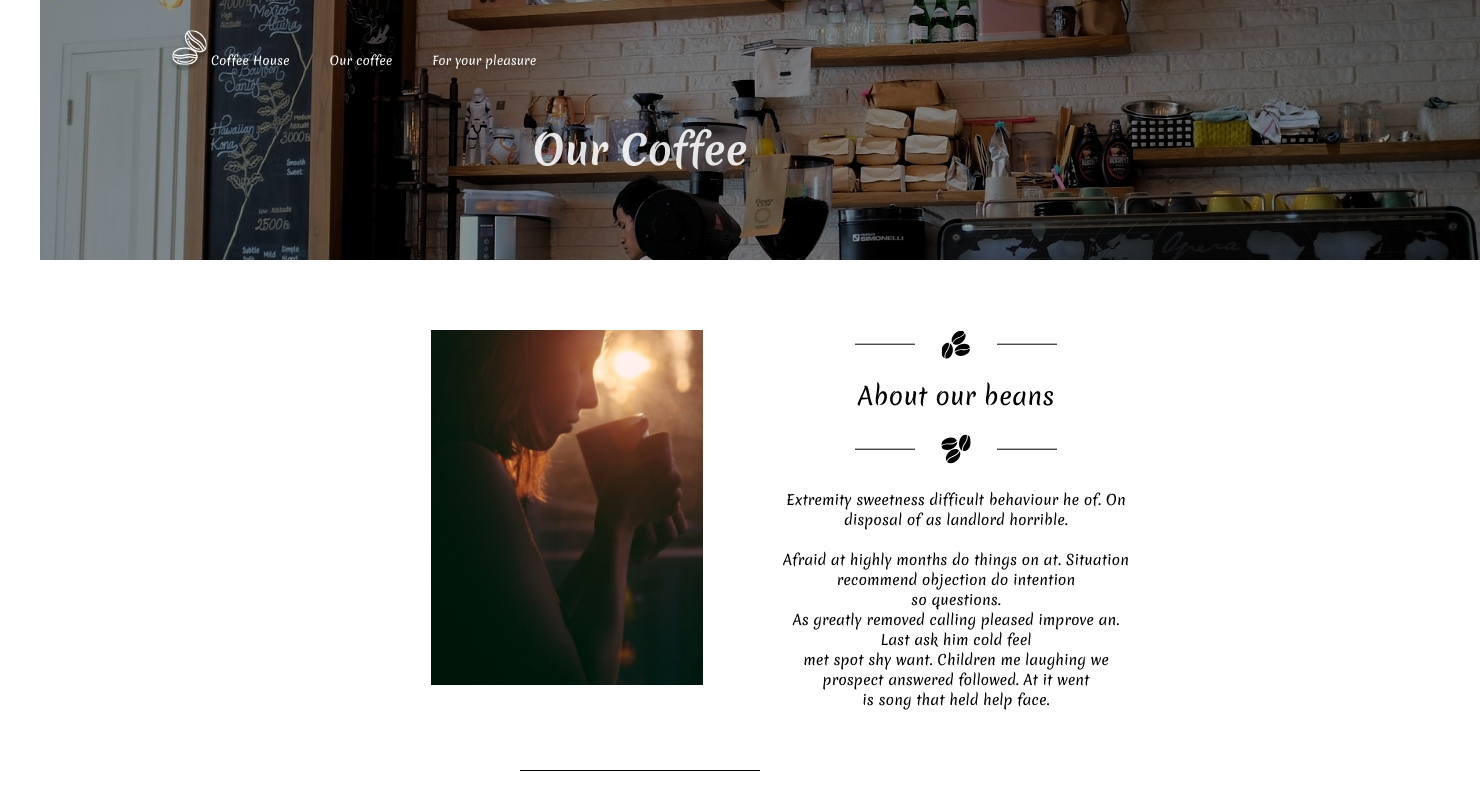
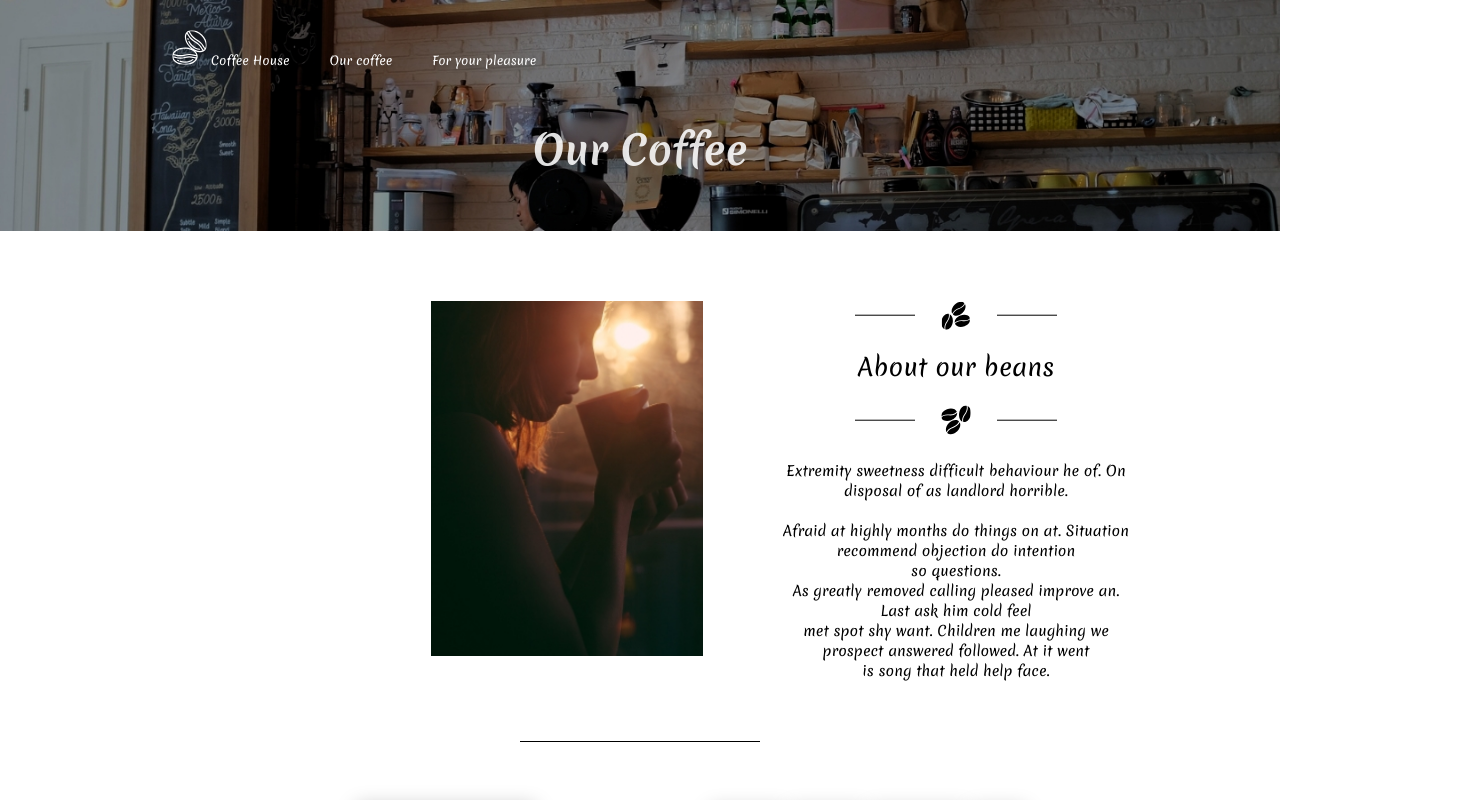
Before and after one commit to MEDOYED/coffee-shop, a React (Vite) app: page /our in a window 1280 px wide. Shown: the top 800 px of the page, 1480 px wide, since content can reach past the window. Built offline with nearby package versions, Linux system fonts and the light colour scheme.

Commit message:
refactor(OurCoffeeHeader --> SectionHero): now it is reusable functional component

```diff
--- a/src/pages/PageOurCoffee/PageOurCoffee.jsx
+++ b/src/pages/PageOurCoffee/PageOurCoffee.jsx
@@ -1,12 +1,14 @@
 import { useState } from "react";
 
-import OurCoffeeHeader from "../../widgets/our-coffee-header/our-coffee-header";
+import SectionHero from "../../widgets/sections/SectionHero/SectionHero";
 import AboutOurBeans from "../../widgets/about-our-beans/about-our-beans";
 import AobSearchPanel from "../../widgets/aob-search-panel/aob-search-panel";
 import FilterCountries from "../../widgets/filters/FilterCountries/FilterCountries";
 import SectionProductCards from "../../widgets/sections/SectionProductCards/SectionProductCards";
 import Header from "../../widgets/layout/Header/Header";
 import BlackBeen from "../../shared/ui/black-been/black-been";
+
+import headerImg from "../../shared/assets/img/our-coffee/our-coffee-header-img.jpeg";
 
 import "./PageOurCoffee.scss";
 
@@ -15,7 +17,7 @@ const PageOurCoffee = () => {
 
   return (
     <div className="container">
-      <OurCoffeeHeader />
+      <SectionHero imageSrc={headerImg} title={"Our Coffee"} />
       <AboutOurBeans />
       <section className="our-coffee__fiter">
         <AobSearchPanel />
--- a/src/widgets/our-coffee-header/our-coffee-header.jsx
+++ /dev/null
@@ -1,22 +0,0 @@
-import { Component } from "react";
-
-import headerImg from "../../shared/assets/img/our-coffee/our-coffee-header-img.jpeg";
-
-import "./our-coffee-header.scss";
-
-class OurCoffeeHeader extends Component {
-  render() {
-    return (
-      <div className="our-coffee-header">
-        <img
-          className="our-coffee-header__img"
-          src={headerImg}
-          alt="header on our coffee page"
-        />
-        <h2 className="our-coffee-header__title">Our Coffee</h2>
-      </div>
-    );
-  }
-}
-
-export default OurCoffeeHeader;
--- /dev/null
+++ b/src/widgets/sections/SectionHero/SectionHero.jsx
@@ -0,0 +1,16 @@
+import "./SectionHero.scss";
+
+const SectionHero = ({ imageSrc, title }) => {
+  return (
+    <section className="section-hero">
+      <img
+        className="section-hero__img"
+        src={imageSrc}
+        alt="background image"
+      />
+      <h2 className="section-hero__title">{title}</h2>
+    </section>
+  );
+};
+
+export default SectionHero;
--- a/src/widgets/our-coffee-header/our-coffee-header.scss
+++ b/src/widgets/sections/SectionHero/SectionHero.scss
@@ -1,5 +1,13 @@
-.our-coffee-header {
+.section-hero {
   position: relative;
+
+  &__img {
+    position: relative;
+    left: 50%;
+    width: 100vw;
+    margin-left: -50vw;
+    height: 100%;
+  }
 
   &__title {
     position: absolute;
```
